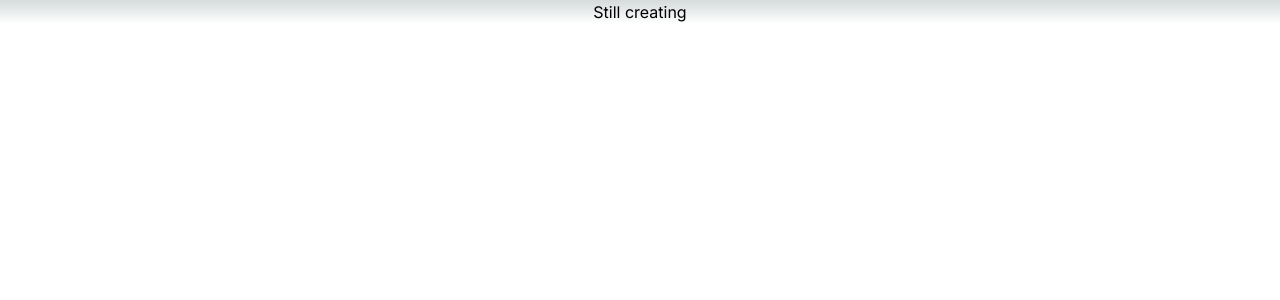
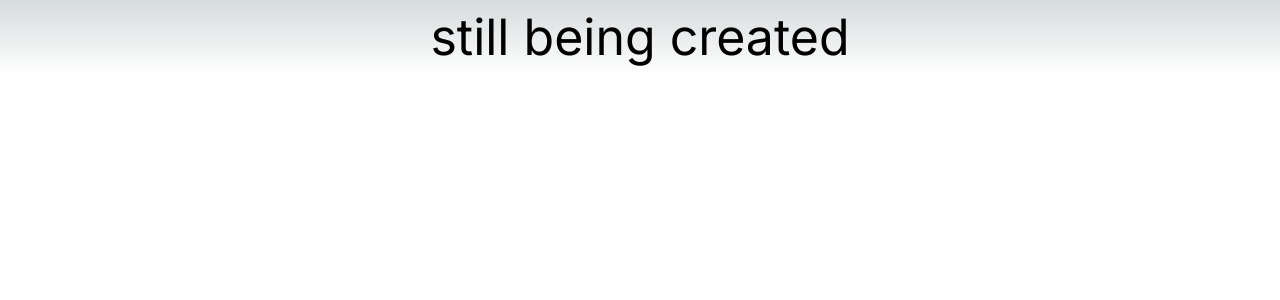
Before and after one commit to javohiryusupov77/prodcuts, a Next.js app: page /about/teacher in a window 1280 px wide. Shown: the top 300 px of the page. Built offline with nearby package versions, Linux system fonts and the light colour scheme.

Commit message:
commit last

```diff
--- a/app/about/student/page.js
+++ b/app/about/student/page.js
@@ -3,7 +3,9 @@
 export default function page() {
   return (
     <div>
-      <h1 style={{textAlign:"center"}}>Still creating</h1>
+      <h1 style={{ textAlign: "center", fontSize: "50px" }}>
+        still being created
+      </h1>
     </div>
   );
 }
--- a/app/about/teacher/page.js
+++ b/app/about/teacher/page.js
@@ -3,7 +3,9 @@
 export default function page() {
   return (
     <div>
-      <h1 style={{textAlign:"center"}}>Still creating</h1>
+      <h1 style={{ textAlign: "center", fontSize: "50px" }}>
+        still being created
+      </h1>
     </div>
   );
 }
```
